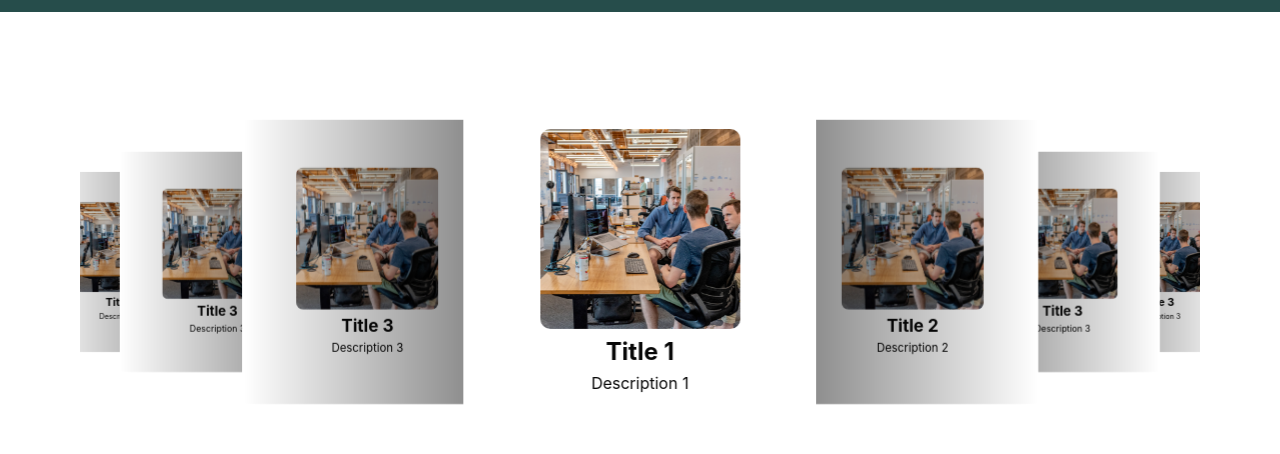
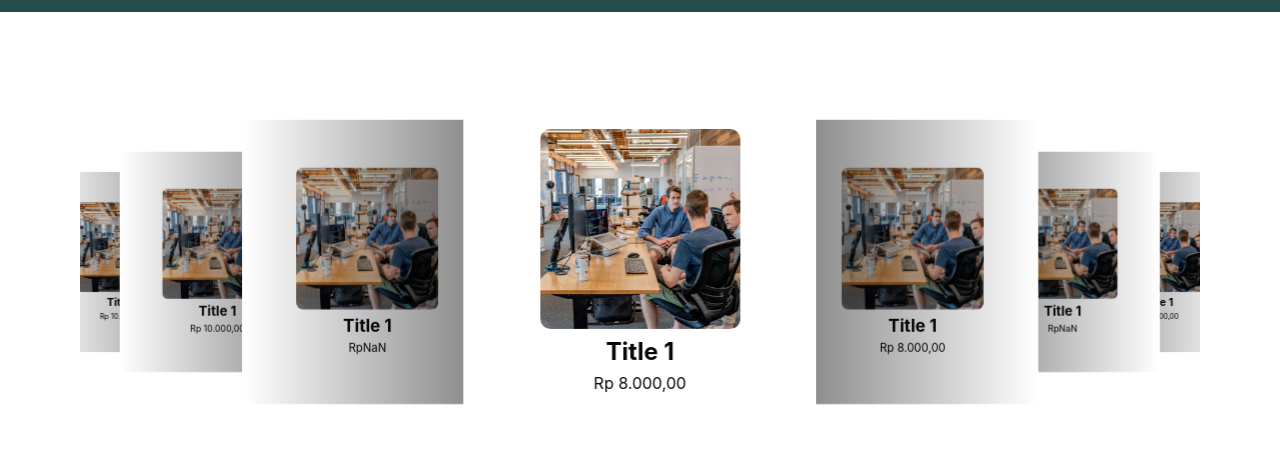
Before and after one commit to ahmadmaha02/umkmdesajarangan, a React (Vite) app: page / in a window 1280 px wide. Shown: the part 1280-1734 px from the top of the page. Built offline with nearby package versions, Linux system fonts and the light colour scheme.

Commit message:
fix design

```diff
--- a/src/components/Slider/Slider.tsx
+++ b/src/components/Slider/Slider.tsx
@@ -11,8 +11,8 @@ SwiperCore.use([Navigation, EffectCoverflow]);
 interface SliderProps {
   data: {
     image: string;
-    title: string;
-    description: string;
+    name: string;
+    price: string;
   }[];
 }
 
@@ -72,6 +72,10 @@ const Slide = styled.div`
 `;
 
 const Slider: React.FC<SliderProps> = ({ data }) => {
+  const formatter = new Intl.NumberFormat('id-ID', {
+    style: 'currency',
+    currency: 'IDR',
+  });
   return (
     <SliderContainer>
       <Swiper
@@ -96,8 +100,8 @@ const Slider: React.FC<SliderProps> = ({ data }) => {
           <SwiperSlide key={index}>
             <Slide>
               <img src={slide.image} alt="Slider Image" />
-              <h1>{slide.title}</h1>
-              <p>{slide.description}</p>
+              <h1>{slide.name}</h1>
+              <p>{formatter.format(parseInt(slide.price))}</p>
             </Slide>
           </SwiperSlide>
         ))}
--- a/src/pages/About/About.tsx
+++ b/src/pages/About/About.tsx
@@ -5,6 +5,7 @@ import "aos/dist/aos.css";
 import styled, { keyframes } from 'styled-components';
 import Navbar from "../../components/navbar/navbar";
 import Footer from "../../components/Footer/Footer";
+import { teamMembers } from "./data";
 
 const Container = styled.div`
 
@@ -30,18 +31,21 @@ const TeamContainer = styled.div`
 
 const TeamCard = styled.div`
   width: 200px;
-  border: 1px solid #ccc;
+  border: none;
   border-radius: 8px;
   padding: 10px;
   margin: 10px;
+  box-shadow: 5px 5px 4px 4px #888888;
   display: flex;
   flex-direction: column;
   align-items: center;
+  background-color:#fff;
 
 `;
 
 const TeamName = styled.h3`
   margin: 10px 0 5px;
+  font-size: 15px;
   color: #000000;
 `;
 
@@ -73,23 +77,7 @@ const GoalsContainer = styled.div`
 `;
 
 
-const teamMembers = [
-  { name: 'John Doe', role: 'Kordes', photo: '/john-doe.jpg' },
-  { name: 'Jane Smith', role: 'Wakordes', photo: '/jane-smith.jpg' },
-  { name: 'Jane Smith', role: 'Wakordes', photo: '/jane-smith.jpg' },
-  { name: 'Jane Smith', role: 'Wakordes', photo: '/jane-smith.jpg' },
-  { name: 'Jane Smith', role: 'Wakordes', photo: '/jane-smith.jpg' },
-  { name: 'Jane Smith', role: 'Wakordes', photo: '/jane-smith.jpg' },
-  { name: 'Jane Smith', role: 'Wakordes', photo: '/jane-smith.jpg' },
-  { name: 'Jane Smith', role: 'Wakordes', photo: '/jane-smith.jpg' },
-  { name: 'Jane Smith', role: 'Wakordes', photo: '/jane-smith.jpg' },
-  { name: 'Jane Smith', role: 'Wakordes', photo: '/jane-smith.jpg' },
-  { name: 'Jane Smith', role: 'Wakordes', photo: '/jane-smith.jpg' },
-  { name: 'Jane Smith', role: 'Wakordes', photo: '/jane-smith.jpg' },
-  { name: 'Jane Smith', role: 'Wakordes', photo: '/jane-smith.jpg' },
-  { name: 'Jane Smith', role: 'Wakordes', photo: '/jane-smith.jpg' },
 
-];
 
 const teamGoals = 'kegiatan Pengabdian Kepada masyarakat Perguruan Tinggi secara umum sebagaimana dinyatakan dalam UU Nomor 12 tahun 2012, yaitu merupakan kegiatan sivitas akademika dalam mengamalkan dan membudayakan ilmu, pengetahuan, teknologi untuk memajukan kesejahteraan umum dan mencerdaskan kehidupan bangsa.';
 
--- /dev/null
+++ b/src/pages/About/data.ts
@@ -0,0 +1,19 @@
+import ahmad from "../../assets/image/ahmad.png"
+import anggota from "../../assets/image/anggota.png"
+export const teamMembers = [
+    { name: 'Erlang Bp', role: 'Kordes', photo: anggota },
+    { name: 'CALVIN YOHANES', role: 'Wakordes', photo: anggota},
+    { name: 'NIA ERMAWATI', role: 'Sekertaris', photo: anggota },
+    { name: 'VERNANDA SEMBIRING', role: 'Sekertaris', photo: anggota },
+    { name: 'ZETA', role: 'acara', photo: anggota },
+    { name: 'DEVI', role: 'acara', photo: anggota },
+    { name: 'WINDA', role: 'Bendahara', photo: anggota },
+    { name: 'AHMAD MAHA', role: 'PDD', photo: ahmad },
+    { name: 'INDIRA', role: 'PDD', photo: anggota },
+    { name: 'MARSHA', role: 'PDD', photo: anggota },
+    { name: 'LOVRISCA', role: 'Humas', photo: anggota },
+    { name: 'RATNAWATI', role: 'Humas', photo: anggota },
+    { name: 'SELAMET', role: 'Perkap', photo: anggota },
+    { name: 'DEPIERO AGIL', role: 'Perkap', photo: anggota },
+
+  ];
--- a/src/pages/Contact/ContactPage.tsx
+++ b/src/pages/Contact/ContactPage.tsx
@@ -49,6 +49,7 @@ const FormTextarea = styled.textarea`
   background-color: white;
   border: none;
   resize: none;
+  color: black;
 `;
 export const ButtonContainer = styled.div`
   margin-top: 35px;
--- a/src/pages/Home/Home.tsx
+++ b/src/pages/Home/Home.tsx
@@ -16,43 +16,43 @@ const Home=()=>{
     const data = [
         {
           image: sample,
-          title: 'Title 1',
-          description: 'Description 1',
+          name: 'Title 1',
+          price: '8000',
         },
         {
           image: sample,
-          title: 'Title 2',
-          description: 'Description 2',
+          name: 'Title 1',
+          price: '8000',
         },
         {
           image: sample,
-          title: 'Title 3',
-          description: 'Description 3',
+          name: 'Title 1',
+          price: 'Description 1',
         },
         {
             image: sample,
-            title: 'Title 3',
-            description: 'Description 3',
+            name: 'Title 1',
+          price: '8000',
           },
           {
             image: sample,
-            title: 'Title 3',
-            description: 'Description 3',
+            name: 'Title 1',
+          price: '5000',
           },
           {
             image: sample,
-            title: 'Title 3',
-            description: 'Description 3',
+            name: 'Title 1',
+          price: '10000',
           },
           {
             image: sample,
-            title: 'Title 3',
-            description: 'Description 3',
+            name: 'Title 1',
+          price: '10000',
           },
           {
             image: sample,
-            title: 'Title 3',
-            description: 'Description 3',
+            name: 'Title 1',
+          price: 'Description 1',
           },
       ];
     return(
--- a/src/pages/Home/HomeStyled.tsx
+++ b/src/pages/Home/HomeStyled.tsx
@@ -129,7 +129,12 @@ export const ButtonContainer = styled.div`
 `;
 
 export const SliderContainer =styled.div`
+display: flex;
   margin-top: 50px;
   width: 100%;
+  @media (max-width: 768px) {
+    display:none;
+  }
+
 
 `;
--- a/src/pages/Product/Product.tsx
+++ b/src/pages/Product/Product.tsx
@@ -2,11 +2,13 @@ import React, { useState } from "react";
 import styled from "styled-components";
 import CardProduct from "../../components/CardProduct/CardProduct";
 import Navbar from "../../components/navbar/navbar";
+import { productsData } from "./data";
 
 export const Container = styled.div`
   display: flex;
   flex-direction: column;
   align-items: center;
+
   justify-content: center;
   margin: 0;
   margin-top: 70px;
@@ -27,6 +29,8 @@ const SearchContainer = styled.div`
   display: flex;
   align-items: center;
   margin-top: 20px;
+  position: absolute;
+  top: 60px;
   justify-content: center;
 
 
@@ -62,65 +66,7 @@ const SearchButton = styled.button`
 `;
 
 
-const productsData = [
-    {
-      id: 1,
-      name: "Produk 1",
-      price: 100000,
-      image:
-        "https://example.com/product1.jpg", // Ganti dengan URL gambar produk 1
-    },
-    {
-      id: 2,
-      name: "Produk 2",
-      price: 150000,
-      image:
-        "https://example.com/product2.jpg", // Ganti dengan URL gambar produk 2
-    },
-    {
-      id: 3,
-      name: "Produk 3",
-      price: 80000,
-      image:
-        "https://example.com/product3.jpg", // Ganti dengan URL gambar produk 3
-    },
-    {
-        id: 3,
-        name: "Produk 3",
-        price: 80000,
-        image:
-          "https://example.com/product3.jpg", // Ganti dengan URL gambar produk 3
-      },
-      {
-        id: 3,
-        name: "Produk 3",
-        price: 80000,
-        image:
-          "https://example.com/product3.jpg", // Ganti dengan URL gambar produk 3
-      },
-      {
-        id: 3,
-        name: "Produk 3",
-        price: 80000,
-        image:
-          "https://example.com/product3.jpg", // Ganti dengan URL gambar produk 3
-      },
-      {
-        id: 3,
-        name: "Produk 3",
-        price: 80000,
-        image:
-          "https://example.com/product3.jpg", // Ganti dengan URL gambar produk 3
-      },
-      {
-        id: 3,
-        name: "Produk 3",
-        price: 80000,
-        image:
-          "https://example.com/product3.jpg", // Ganti dengan URL gambar produk 3
-      },
 
-  ];
 
 
   const Product: React.FC = () => {
@@ -132,10 +78,14 @@ const productsData = [
     };
 
     const handleSearchClick = () => {
-      // Filter products based on the search term when the button is clicked
+      // Trim the search term to remove leading and trailing spaces
+      const trimmedSearchTerm = searchTerm.trim();
+
+      // Filter products based on the trimmed search term
       const filteredProducts = productsData.filter((product) =>
-        product.name.toLowerCase().includes(searchTerm.toLowerCase())
+        product.name.toLowerCase().includes(trimmedSearchTerm.toLowerCase())
       );
+
       setSearchResults(filteredProducts);
     };
 
--- /dev/null
+++ b/src/pages/Product/data.ts
@@ -0,0 +1,59 @@
+export const productsData = [
+    {
+      id: 1,
+      name: "Produk 1",
+      price: 100000,
+      image:
+        "https://example.com/product1.jpg", // Ganti dengan URL gambar produk 1
+    },
+    {
+      id: 2,
+      name: "Produk 2",
+      price: 150000,
+      image:
+        "https://example.com/product2.jpg", // Ganti dengan URL gambar produk 2
+    },
+    {
+      id: 3,
+      name: "Produk 3",
+      price: 80000,
+      image:
+        "https://example.com/product3.jpg", // Ganti dengan URL gambar produk 3
+    },
+    {
+        id: 3,
+        name: "Produk 3",
+        price: 80000,
+        image:
+          "https://example.com/product3.jpg", // Ganti dengan URL gambar produk 3
+      },
+      {
+        id: 3,
+        name: "Produk 3",
+        price: 80000,
+        image:
+          "https://example.com/product3.jpg", // Ganti dengan URL gambar produk 3
+      },
+      {
+        id: 3,
+        name: "Produk 3",
+        price: 80000,
+        image:
+          "https://example.com/product3.jpg", // Ganti dengan URL gambar produk 3
+      },
+      {
+        id: 3,
+        name: "Produk 3",
+        price: 80000,
+        image:
+          "https://example.com/product3.jpg", // Ganti dengan URL gambar produk 3
+      },
+      {
+        id: 3,
+        name: "Produk 3",
+        price: 80000,
+        image:
+          "https://example.com/product3.jpg", // Ganti dengan URL gambar produk 3
+      },
+
+  ];
```
Also changed, not shown: src/assets/image/anggota.png (added), 1 other file (tests, documents, lock files or other folders).
